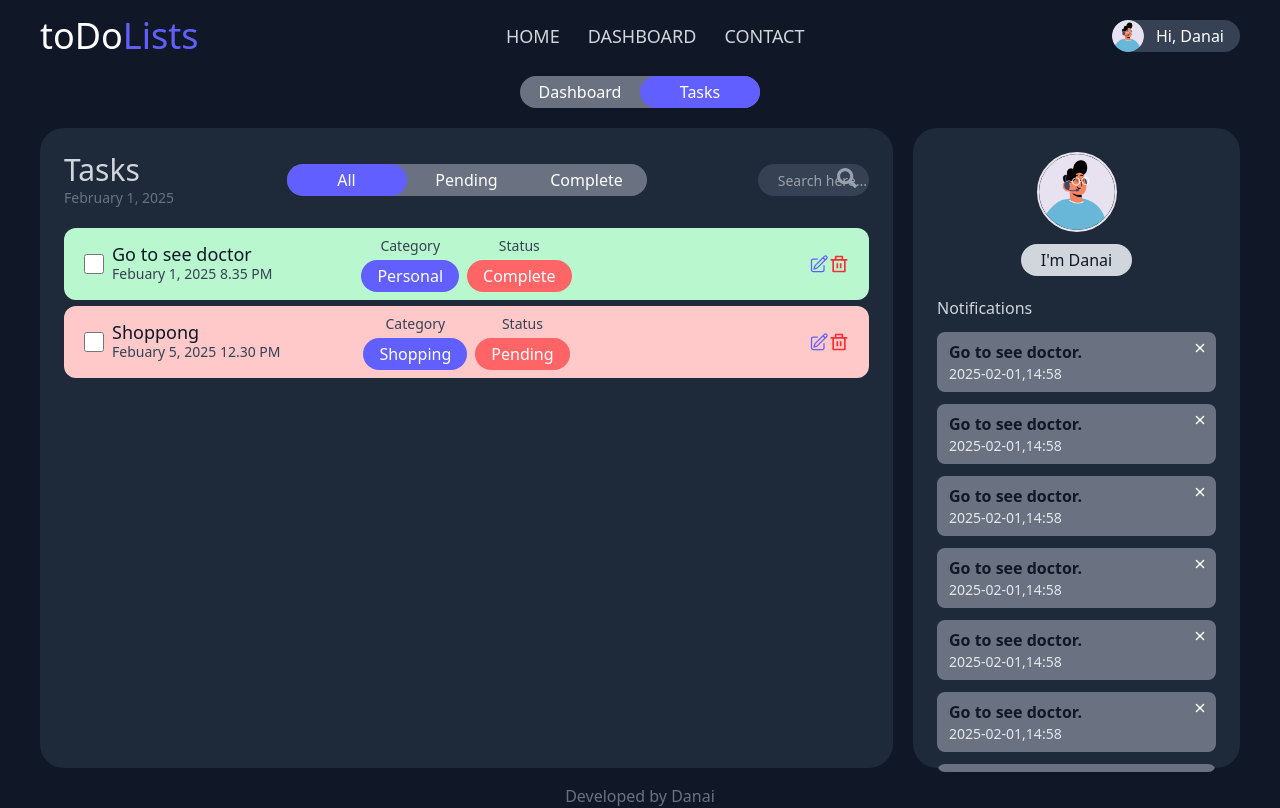
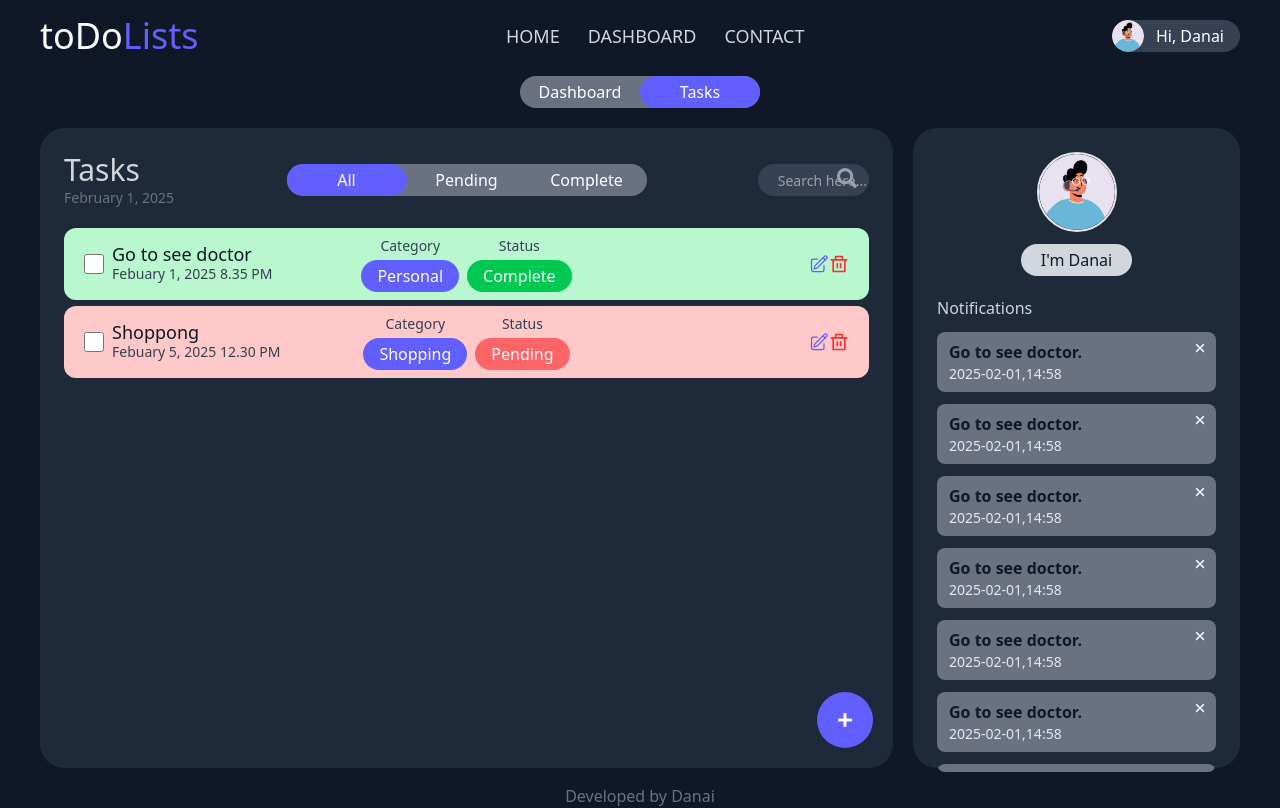
Before and after one commit to Danaiwee/project-todo-app, a React (Vite) app: page /dashboard in a window 1280 px wide. Both pictures are taken after a click on the element "Tasks". Built offline with nearby package versions, Linux system fonts and the light colour scheme.

Commit message:
Edited an update and create button

```diff
--- a/src/App.jsx
+++ b/src/App.jsx
@@ -6,6 +6,7 @@ import Header from "./components/Header"
 import DashBoard from "./pages/DashBoard"
 import Contact from "./pages/Contact"
 import CreateTask from './pages/CreateTask'
+import UpdateTask from "./pages/๊UpdateTask"
 
 const App = () => {
   return (
@@ -16,6 +17,7 @@ const App = () => {
         <Route path='/dashboard' element={<DashBoard />} />
         <Route path='/contact' element={<Contact />} />
         <Route path='/create' element={<CreateTask />} />
+        <Route path='/update/:id' element={<UpdateTask />} />
        </Routes>
       <Toaster />
     </div>
--- a/src/components/Task.jsx
+++ b/src/components/Task.jsx
@@ -1,5 +1,6 @@
 import { RiDeleteBinLine } from "react-icons/ri";
 import { HiOutlinePencilSquare } from "react-icons/hi2";
+import { Link } from "react-router-dom";
 
 const Task = ({content, date, time, category, status}) => {
   return (
@@ -31,14 +32,17 @@ const Task = ({content, date, time, category, status}) => {
         </div>
         <div className="hidden lg:flex flex-col items-center gap-1">
           <p className="text-gray-700 text-sm">Status</p>
-          <button className="bg-red-400 px-4 py-1 rounded-full">{status}</button>
+          <button className={`px-4 py-1 rounded-full ${status === "Pending" ? 'bg-red-400': 'bg-green-500'}`}>{status}</button>
         </div>
       </div>
 
       <div className='flex-1 flex items-center justify-end'>
+        <Link to='/update/12'>
         <HiOutlinePencilSquare
             className='size-4 sm:size-5 text-indigo-500 cursor-pointer'
         />
+
+        </Link>
         <RiDeleteBinLine
             className='size-4 sm:size-5 text-red-500 cursor-pointer'
         />
--- a/src/components/Tasks.jsx
+++ b/src/components/Tasks.jsx
@@ -1,14 +1,16 @@
 import { motion } from "framer-motion";
 import { FaSearch } from "react-icons/fa";
 import { useState } from "react";
+import { FaPlus } from "react-icons/fa";
 
 import { TASK_FILTER_LISTS } from "../constants/data.js";
 import { TASK_DATA } from "../constants/data.js";
 import Task from "./Task";
+import { Link } from "react-router-dom";
 
-const Tasks = () => {
+const Tasks = ({ setOpenCreateTask, openCreateTask }) => {
   const [filtered, setFiltered] = useState("All");
-  const [status, setStatus] = useState('Pending');
+  const [status, setStatus] = useState("Pending");
   return (
     <motion.div
       className="w-full h-full p-6 flex flex-col"
@@ -18,7 +20,9 @@ const Tasks = () => {
     >
       <div className="flex items-center justify-between">
         <div className="flex-1 flex flex-col">
-          <h1 className="text-xl sm:text-3xl text-gray-300 font-medium">Tasks</h1>
+          <h1 className="text-xl sm:text-3xl text-gray-300 font-medium">
+            Tasks
+          </h1>
           <p className="text-sm sm:text-md text-gray-500">February 1, 2025</p>
         </div>
 
@@ -60,7 +64,7 @@ const Tasks = () => {
         ))}
       </div>
 
-      <div className='w-full h-full overflow-y-auto scrollbar-hidden flex flex-col mt-5 gap-1.5'>
+      <div className="w-full h-full overflow-y-auto scrollbar-hidden flex flex-col mt-5 gap-1.5">
         {TASK_DATA.map((item) => (
           <Task
             key={item.id}
@@ -72,6 +76,13 @@ const Tasks = () => {
           />
         ))}
       </div>
+
+      <Link
+        to='/create'
+        className="w-fit p-5 rounded-full bg-indigo-500 hover:bg-indigo-400 transition-all duration-300 bg-opacity-50 backdrop-blur-md cursor-pointer absolute bottom-5 right-5"
+      >
+        <FaPlus />
+      </Link>
     </motion.div>
   );
 };
--- a/src/constants/data.js
+++ b/src/constants/data.js
@@ -47,4 +47,5 @@ export const TASK_DATA = [
     time: "12.30 PM",
     status: "Pending",
   },
+
 ];
```
